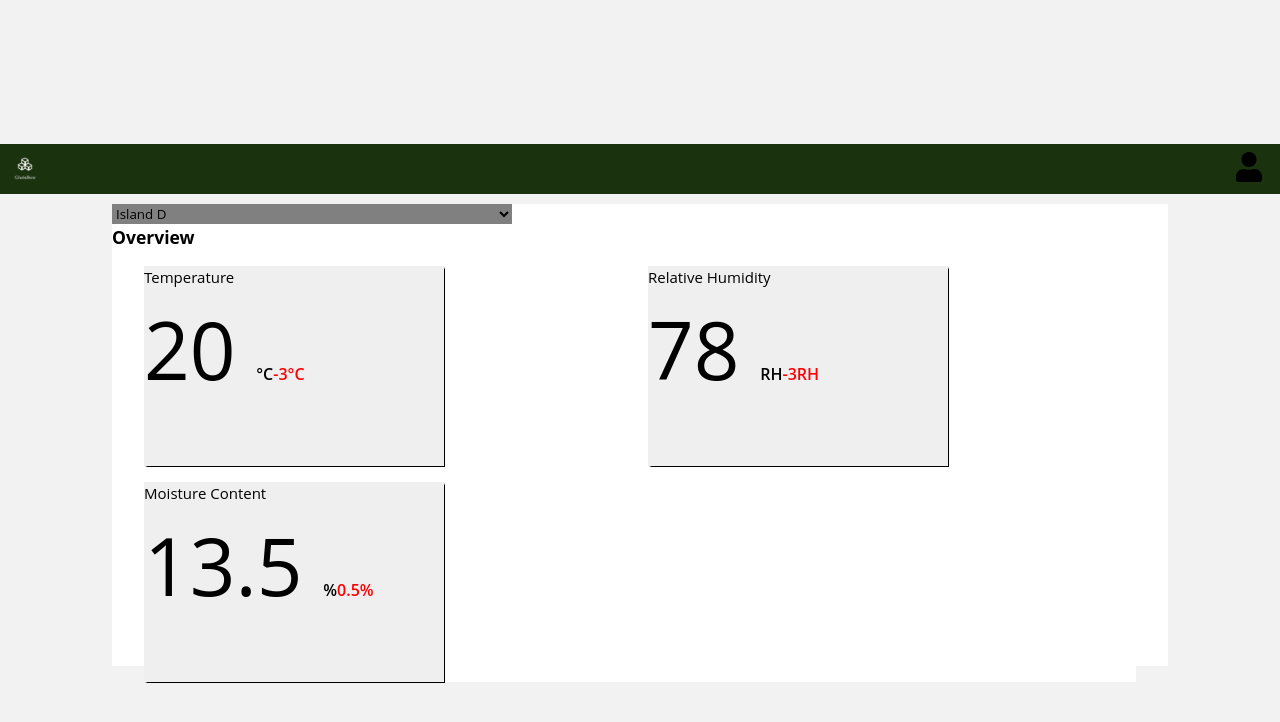
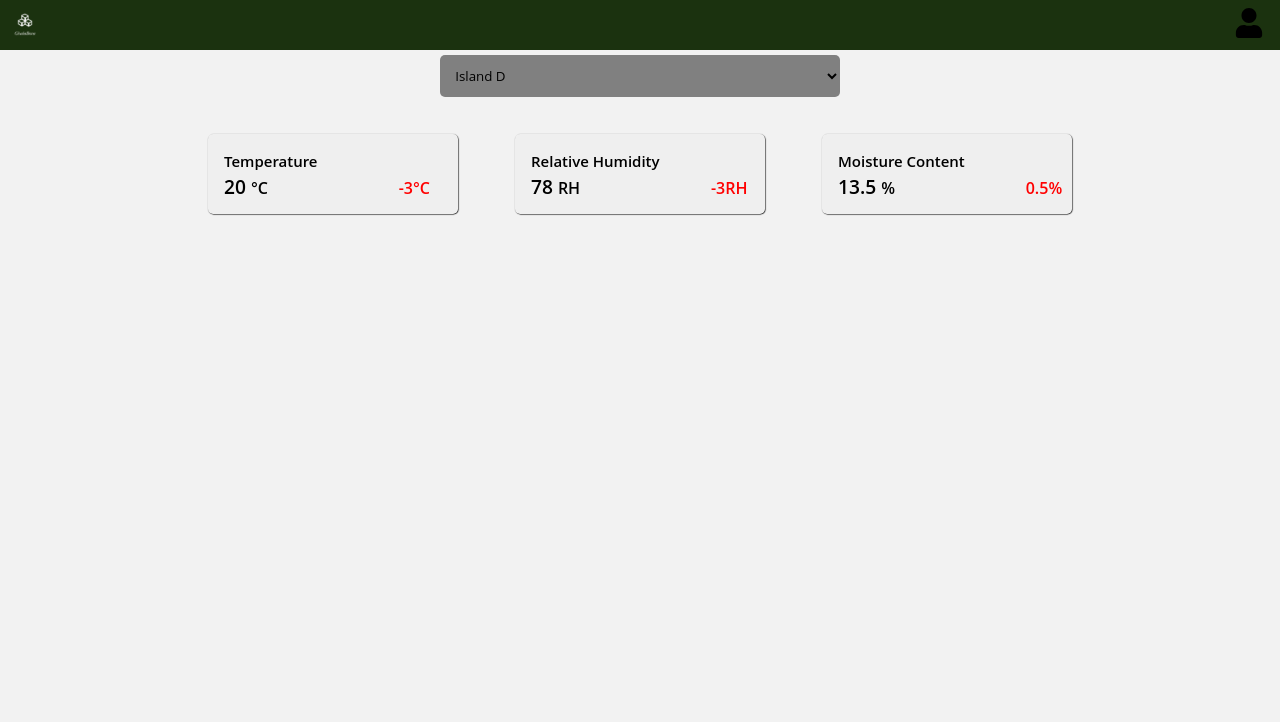
Before and after one commit to J-Thumi/ghalaBora, a React (Vite) app: page /home in a window 1280 px wide. Shown: the top 722 px of the page. Built offline with nearby package versions, Linux system fonts and the light colour scheme.

Commit message:
Overview css

```diff
--- a/src/App.css
+++ b/src/App.css
@@ -704,66 +704,87 @@ button:hover {
   flex-direction: column;
   width: 100svw;
   position: relative;
-
+}
+.dashboard-section{
+  display: flex;
+  flex-direction: column;
+  position: relative;
+  justify-content: center;
+  align-items: center;
 }
 .overview{
   display: flex;
   flex-direction: column;
-  background-color: #fff;
   position: relative;
   top: 10px;
-  margin-left:7rem ;
-  margin-right:7rem ;
+  justify-content: center;
+  align-items: center;
+  width: 100svw;
 }
-.overview select{
+ select{
   background-color: grey;
   border: 0px solid rgba(255, 255, 255, 0);
   width: 400px;
+  padding: .7rem;
+  border-radius: 5px;
+  position: relative;
+  top: 5px;
+
 }
-.overview select:focus , .overview select:active{
+select:focus , select:active{
   border: 0px solid white;
 }
- .overview select:active{
+select:active{
   border: 0px solid white;
 
  }
 .overview-container{
-  display: grid;
-  grid-template-columns: 1fr 1fr ;
-  background-color: #fff;
+  display: flex;
+  flex-direction: row;
   gap: 1rem;
   position: relative;
-  top: 1rem;
-  margin-left: 2rem;
-  margin-right: 2rem;
-
+  top:0;
+  padding: 1rem;
+  padding-top: 0;
+  width: 70svw;
+  justify-content: space-between;
 }
 .overview-card{
   display: flex;
   flex-direction: column;
   background-color: #efefef;
   box-shadow: .5px .5px 1px;
-  width: 300px;
-  height: 200px;
+  width: 250px;
+  height: 80px;
   border: 0px solid white;
+  padding: 1rem;
+  border-radius: 5px;
+  position: relative;
+  top: 2rem;
 }
 .info-div{
   display: flex;
   flex-direction: column;
 }
-
+.overview-card p{
+  font-weight: 550;
+}
 .info-div .info{
-  font-size: 5rem;
+  font-size: 1.2rem;
 }
 .info-div .unit{
   font-size: 1rem;
   font-weight: 600;
+  position: relative;
+  left: 0;
 
 }
 .info-div .deviation{
   font-weight: 600;
   color: red;
   font-size: 1rem;
+  position: relative;
+  left: 60%;
 }
 
 
--- a/src/components/dashboard/Dashboard.jsx
+++ b/src/components/dashboard/Dashboard.jsx
@@ -1,3 +1,4 @@
+import ChartsComponent from "./charts"
 import DashNav from "./DashNav"
 import OverviewComponent from "./Overview"
 
@@ -5,7 +6,16 @@ const Dashboard = () => {
   return (
     <main className="dashboard">
       <DashNav/>
-      <OverviewComponent/>
+      <section className="dashboard-section">
+        <select className="island-dropdown">
+            <option value="Island D">Island D</option>
+            <option value="Island C">Island C</option>
+            <option value="Island B">Island B</option>
+            <option value="Island A">Island A</option>
+        </select>
+        <OverviewComponent/>
+        <ChartsComponent/>
+      </section>
     </main>
   )
 }
--- a/src/components/dashboard/Overview.jsx
+++ b/src/components/dashboard/Overview.jsx
@@ -3,15 +3,6 @@
 const OverviewComponent = () => {
   return (
     <section className="overview">
-
-      <select className="island-dropdown">
-           <option value="Island D">Island D</option>
-           <option value="Island C">Island C</option>
-           <option value="Island B">Island B</option>
-           <option value="Island A">Island A</option>
-      </select>
-
-      <h3 className="oveview-label">Overview</h3>
       <div className="overview-container">
         <div className="overview-card">
           <p>Temperature</p>
--- /dev/null
+++ b/src/components/dashboard/charts.jsx
@@ -0,0 +1,9 @@
+
+
+const ChartsComponent = () => {
+  return (
+    <div>charts</div>
+  )
+}
+
+export default ChartsComponent
--- a/src/index.css
+++ b/src/index.css
@@ -12,12 +12,3 @@
   -webkit-font-smoothing: antialiased;
   -moz-osx-font-smoothing: grayscale;
 }
-
-
-body {
-  margin: 0;
-  display: flex;
-  place-items: center;
-  min-width: 320px;
-  min-height: 100vh;
-}
```
